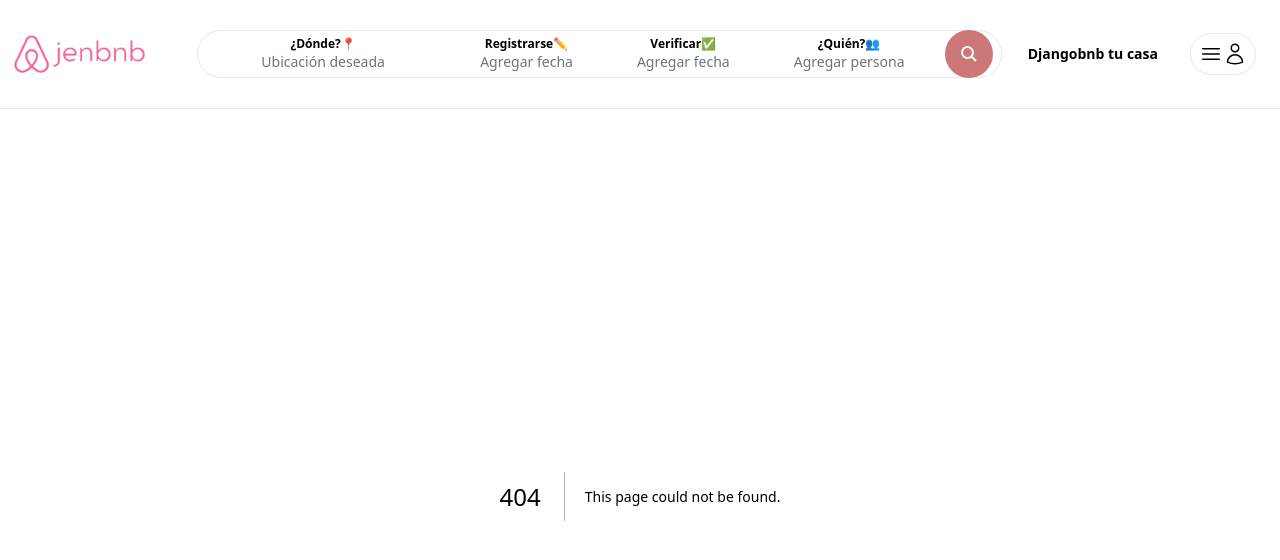
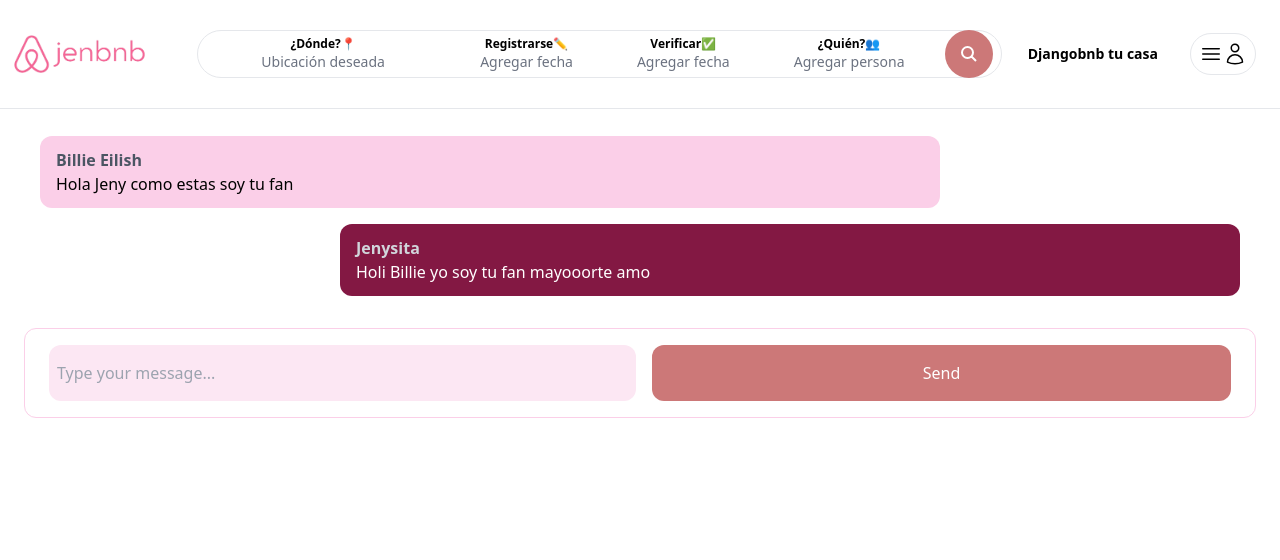
Before and after one commit to Jennysitamon/airbnb-clone, a Next.js app: page /inbox/1 in a window 1280 px wide. Before the commit this address had no page. Shown: the top 560 px of the page. Built offline with nearby package versions, Linux system fonts and the light colour scheme.

Commit message:
10 Detail page for chat(static)

```diff
--- /dev/null
+++ b/app/components/forms/CustomButton.tsx
@@ -0,0 +1,22 @@
+interface CustomButtonProps {
+    label: string;
+    className?: string;
+    onClick: () => void;
+}
+
+const CustomButton: React.FC<CustomButtonProps> = ({
+    label,
+    className,
+    onClick
+}) => {
+    return (
+        <div
+            onClick={onClick}
+            className={`w-full py-4 bg-airbnb hover:bg-airbnb-dark text-white text-center rounded-xl transition cursor-pointer ${className}`}
+        >
+            {label}
+        </div>
+    )
+}
+
+export default CustomButton;
--- /dev/null
+++ b/app/components/inbox/ConversationDetail.tsx
@@ -0,0 +1,37 @@
+'use client';
+
+import CustomButton from "../forms/CustomButton";
+
+const ConversationDetail = () => {
+    return (
+        <>
+            <div className="max-h-[400px] overflow-auto flex flex-col space-y-4 p-4">
+                <div className="w-[75%] py-3 px-4 rounded-xl bg-pink-200 self-start">
+                    <p className="font-bold text-gray-600">Billie Eilish</p>
+                    <p>Hola Jeny como estas soy tu fan</p>
+                </div>
+
+                <div className="w-[75%] py-3 px-4 rounded-xl bg-pink-900 text-white self-end">
+                    <p className="font-bold text-gray-300">Jenysita</p>
+                    <p>Holi Billie yo soy tu fan mayooorte amo</p>
+                </div>
+            </div>
+
+            <div className="mt-4 py-4 px-6 flex border border-pink-200 space-x-4 rounded-xl">
+                <input
+                    type="text"
+                    placeholder="Type your message..."
+                    className="w-full p-2 bg-pink-100 rounded-xl"
+                />
+
+                <CustomButton
+                    label='Send'
+                    onClick={() => console.log('Clicked')}
+                    className="w-[100px]"
+                />
+            </div>
+        </>
+    )
+}
+
+export default ConversationDetail;
--- /dev/null
+++ b/app/inbox/[id]/page.tsx
@@ -0,0 +1,10 @@
+import ConversationDetail from "@/app/components/inbox/ConversationDetail";
+
+const ConversationPage = () => {
+    return (
+        <main className="max-w-[1500px] mx-auto px-6 pb-6 mt-6">
+            <ConversationDetail />
+        </main>
+    )
+}
+export default ConversationPage;
```
